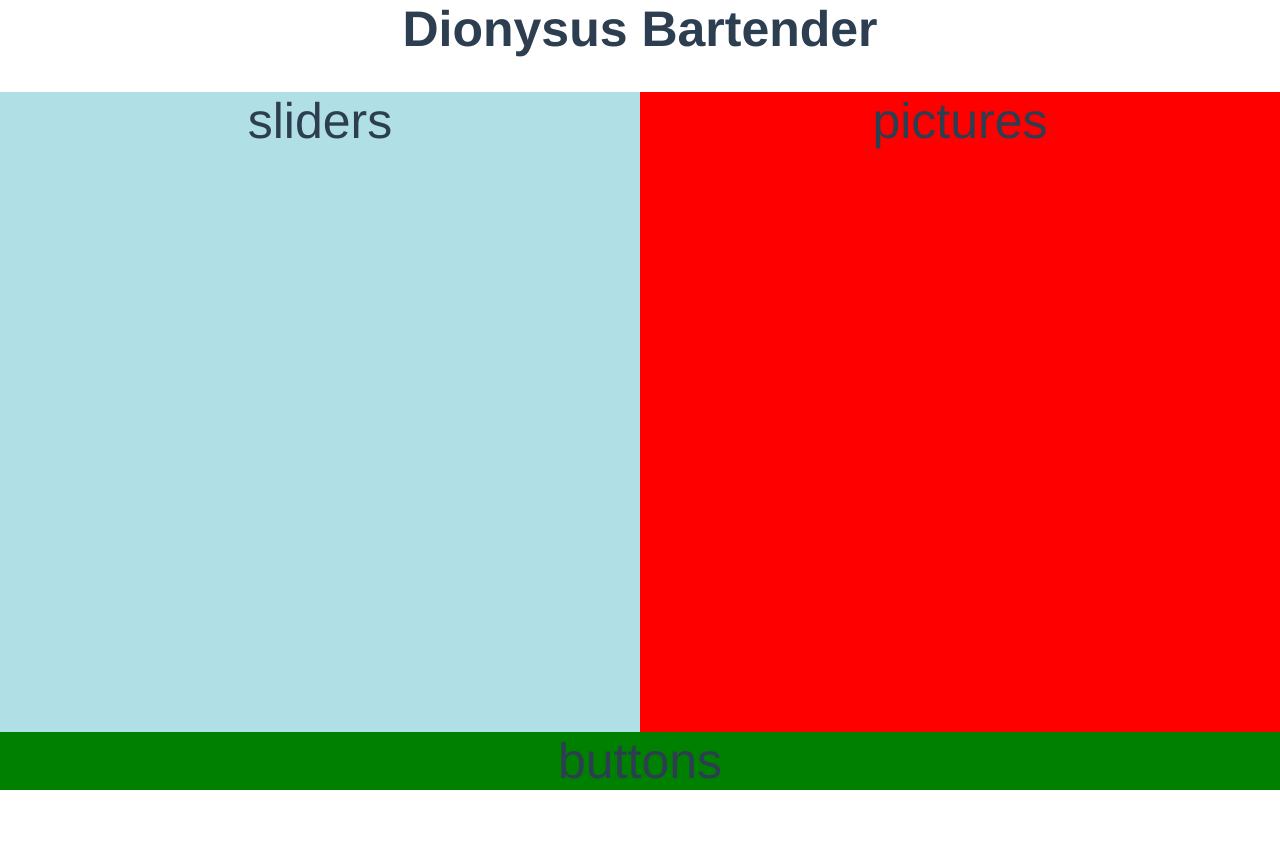
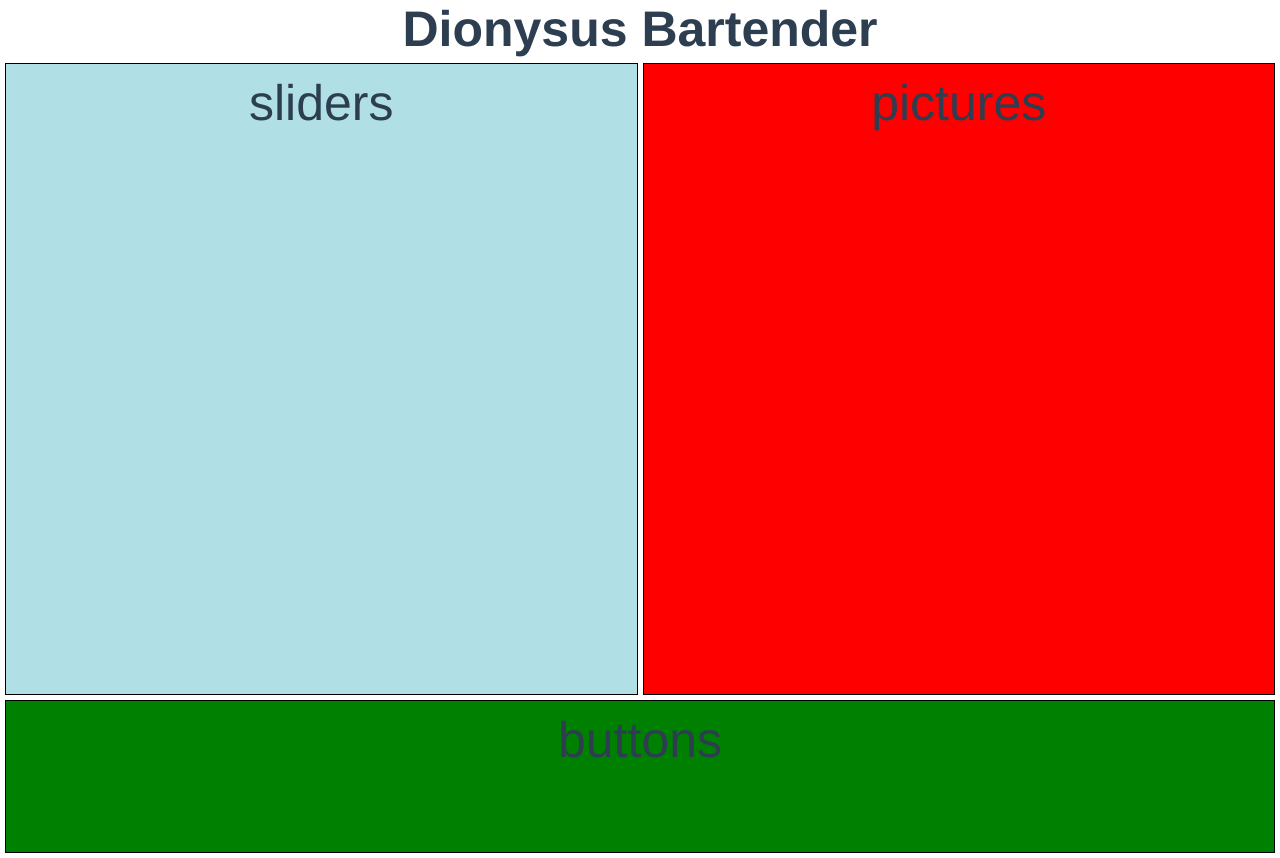
Before and after one commit to JonasReichhardt/dionysus-bartender, a Vue app in the folder webapp/: page / in a window 1280 px wide. Before the commit the page ends 800 px from the top, so only its background shows below. Built offline with nearby package versions, Linux system fonts and the light colour scheme.

Commit message:
grid container

```diff
--- a/webapp/src/App.vue
+++ b/webapp/src/App.vue
@@ -24,7 +24,7 @@ body{
 }
 h1 {
   font-size: 100%;
-  margin-top:0;
+  margin-block: 0!important;
 }
 #app {
   font-family: Avenir, Helvetica, Arial, sans-serif;
--- a/webapp/src/components/HelloWorld.vue
+++ b/webapp/src/components/HelloWorld.vue
@@ -1,7 +1,9 @@
 <template>
-<div id="slider-area" style="background-color:powderblue;">sliders</div>
-<div id="pictures" style="background-color:red;">pictures</div>
-<div id="buttons" style="background-color:green;">buttons</div>
+<div class="container">
+   <div id="slider-area" style="background-color:powderblue;">sliders</div>
+  <div id="pictures" style="background-color:red;">pictures</div>
+  <div id="buttons" style="background-color:green;">buttons</div>
+</div>
 </template>
 
 <script>
@@ -15,22 +17,41 @@ export default {
 
 <!-- Add "scoped" attribute to limit CSS to this component only -->
 <style scoped>
+.container{
+    display: grid;
+    width: 100vw;
+    height: 100vh;
+    grid-template-columns: 1fr 1fr;
+    grid-template-rows: 80% 1fr;
+    gap: 5px;
+    padding: 5px;
+    box-sizing: border-box;
+}
+.container div{
+  padding: 10px;
+  border: 1px solid black;
+}
 #slider-area{
   display: grid;
-  position: static;
-  float: left;
-  width: 50vw;
-  height: 80vh;
+  grid-column-start: 1;
+  grid-column-end: 2;
+  grid-row-start: 1;
+  grid-row-end: 2;
 }
 #pictures{
   display: grid;
-  position:static;
-  width:50vw;
-  height: 80vh;
-  float:right;
+  grid-column-start: 2;
+  grid-column-end: 3;
+  grid-row-start: 1;
+  grid-row-end: 2;
+
 }
 #buttons{
 
+  grid-column-start: 1;
+  grid-column-end: 3;
+  grid-row-start: 2;
+  grid-row-end: 3;
 }
 a{
   color: #42b983;
```
